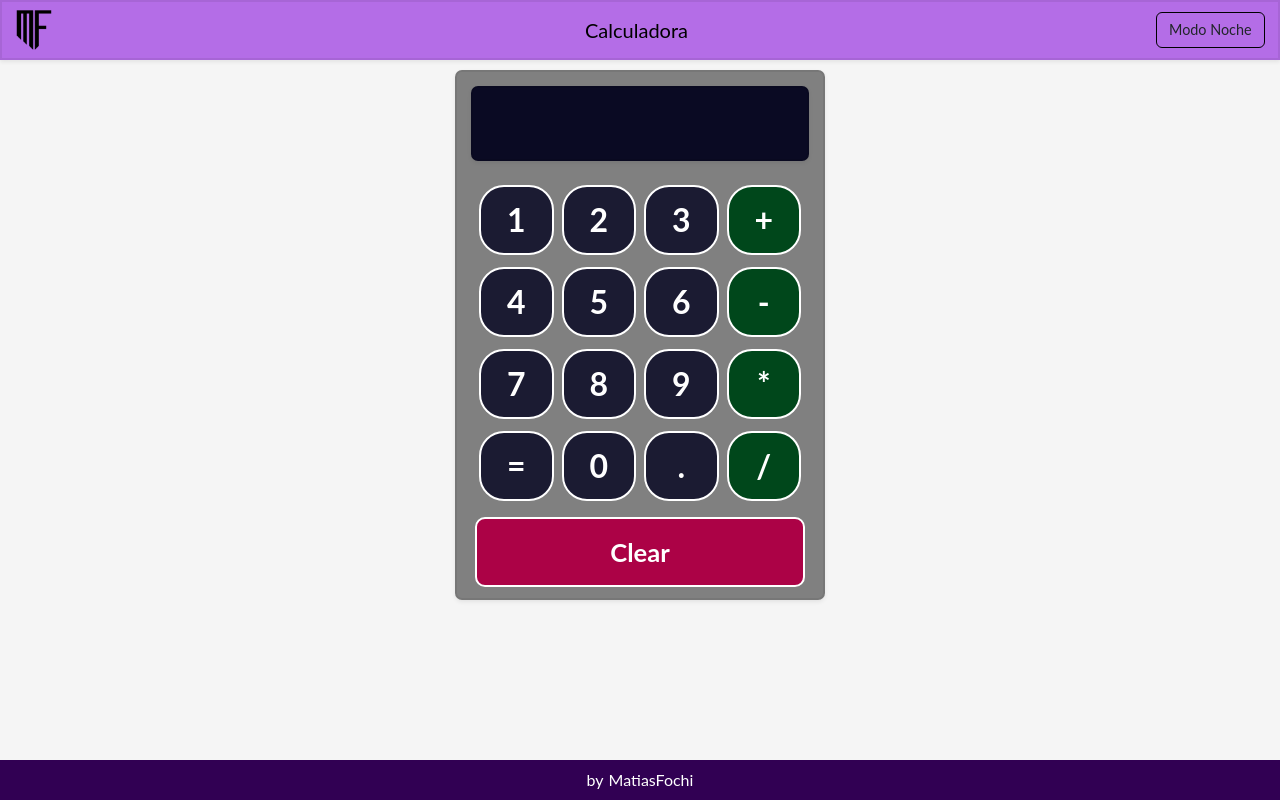
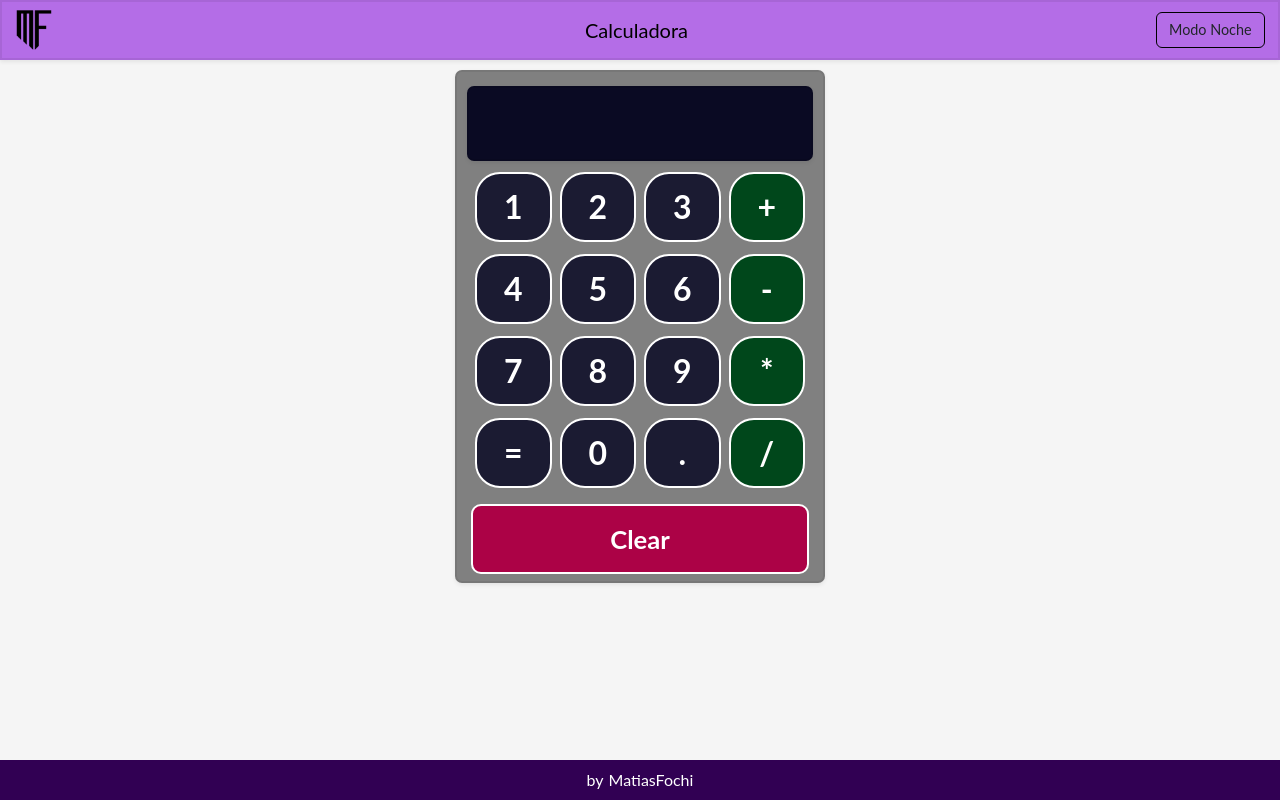
Before and after one commit to MatiasFochi/ProyectoCalculadora, a React (Create React App) app: page / in a window 1280 px wide. Built offline with nearby package versions, Linux system fonts and the light colour scheme.

Commit message:
Actualizacion 15/01/2024

```diff
--- a/src/App.css
+++ b/src/App.css
@@ -49,8 +49,8 @@
 
 .contenedor-calculadora{
   width: 370px;
-  height: 530px;
-  padding:14px;
+  height: 513px;
+  padding:14px 10px 0 10px;
   background-color: grey;
   border: 0.125rem solid rgba(0, 0, 0, 0.075);
   border-radius: 7px;
--- a/src/hojas-de-estilo/Pantalla.css
+++ b/src/hojas-de-estilo/Pantalla.css
@@ -1,7 +1,6 @@
 .input{
     height: 75px;
-    border-radius: 50px;
-    margin-bottom: 20px;
+    margin-bottom: 7px;
     display: flex;
     justify-content: flex-end;
     align-items: center;
```
